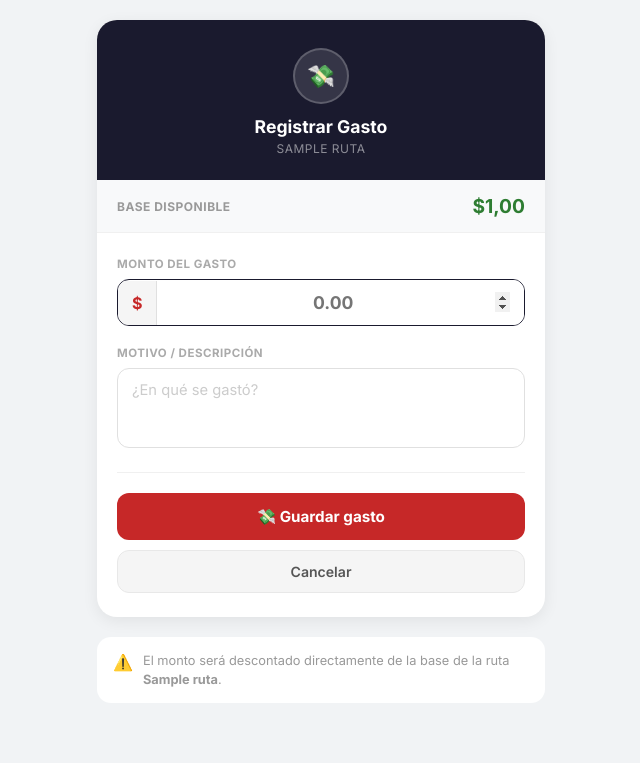
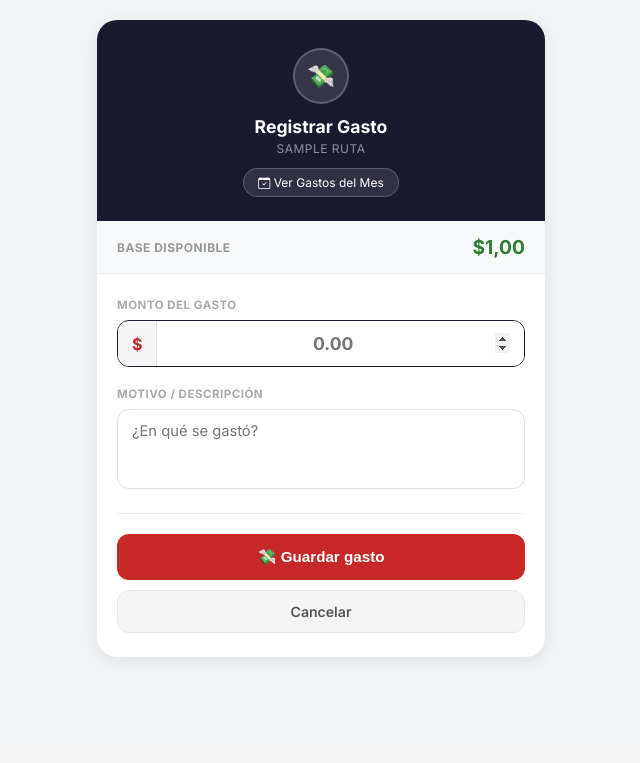
Before and after one commit to kevincabrera14/prestaap, a Django app: page /ruta/1/gasto/ in a window 1280 px wide. Shown: the part 55-818 px from the top of the page, without its empty margins (319-959 px from the left). After the commit the page ends 714 px from the top, so only its background shows below. Run offline with Django 5.2, Linux system fonts and the light colour scheme; a user stored in the database is signed in; tables that the repository leaves empty hold one stand-in row (values such as "Sample post").

Commit message:
gastos mes

```diff
--- a/app/templates/app/registrar_gasto.html
+++ b/app/templates/app/registrar_gasto.html
@@ -7,6 +7,9 @@
     <title>PrestApp | Registrar Gasto</title>
     <meta name="viewport" content="width=device-width, initial-scale=1">
     <link href="https://fonts.googleapis.com/css2?family=Inter:wght@400;500;600;700&display=swap" rel="stylesheet">
+    <!-- Iconos opcionales -->
+    <link rel="stylesheet" href="https://cdn.jsdelivr.net/npm/bootstrap-icons@1.11.1/font/bootstrap-icons.css">
+
     <style>
         * { box-sizing: border-box; margin: 0; padding: 0; }
         body { font-family: 'Inter', sans-serif; background: #f1f3f5; color: #1a1a1a; min-height: 100vh; }
@@ -60,6 +63,21 @@
         }
         .header-title { color: #fff; font-weight: 700; font-size: 1.1rem; margin-bottom: 4px; }
         .header-sub { color: rgba(255,255,255,0.5); font-size: 0.75rem; text-transform: uppercase; letter-spacing: 0.5px; }
+
+        /* Botón para ver historial */
+        .btn-history {
+            background: rgba(255,255,255,0.1);
+            border: 1px solid rgba(255,255,255,0.2);
+            color: #fff;
+            padding: 6px 14px;
+            border-radius: 20px;
+            font-size: 0.75rem;
+            margin-top: 12px;
+            cursor: pointer;
+            transition: 0.2s;
+            font-family: 'Inter', sans-serif;
+        }
+        .btn-history:hover { background: rgba(255,255,255,0.2); }
 
         .saldo-strip {
             background: #f8f9fa;
@@ -129,7 +147,6 @@
             background: #fff;
         }
         textarea.field-textarea:focus { border-color: #1a1a2e; }
-        textarea.field-textarea::placeholder { color: #ccc; }
 
         .divider { height: 1px; background: #f0f0f0; margin: 4px 0 20px; }
 
@@ -143,7 +160,6 @@
             font-size: 0.95rem;
             border: none;
             cursor: pointer;
-            font-family: 'Inter', sans-serif;
             margin-bottom: 10px;
             transition: background 0.2s;
         }
@@ -161,21 +177,47 @@
             text-align: center;
             text-decoration: none;
             display: block;
-            transition: background 0.2s;
         }
-        .btn-cancelar:hover { background: #ebebeb; color: #333; }
 
-        .nota {
-            margin-top: 20px;
+        /* ESTILOS DEL MODAL */
+        .modal-overlay {
+            display: none;
+            position: fixed;
+            top: 0; left: 0; width: 100%; height: 100%;
+            background: rgba(0,0,0,0.6);
+            backdrop-filter: blur(4px);
+            z-index: 1000;
+            padding: 20px;
+        }
+        .modal-content {
             background: #fff;
-            border-radius: 14px;
-            padding: 14px 16px;
+            max-width: 400px;
+            margin: 40px auto;
+            border-radius: 24px;
+            overflow: hidden;
+            box-shadow: 0 20px 40px rgba(0,0,0,0.2);
+            animation: slideUp 0.3s ease-out;
+        }
+        @keyframes slideUp { from { transform: translateY(20px); opacity: 0; } to { transform: translateY(0); opacity: 1; } }
+
+        .modal-header { padding: 20px; background: #f8f9fa; display: flex; justify-content: space-between; align-items: center; }
+        .modal-body { padding: 20px; }
+        .total-badge {
+            background: #fff5f5;
+            padding: 20px;
+            border-radius: 16px;
+            text-align: center;
+            margin-bottom: 20px;
+            border: 1px dashed #feb2b2;
+        }
+
+        .table-scroll { max-height: 250px; overflow-y: auto; }
+        .gasto-item {
             display: flex;
-            gap: 10px;
-            align-items: flex-start;
+            justify-content: space-between;
+            padding: 12px 0;
+            border-bottom: 1px solid #f1f3f5;
         }
-        .nota-ico { font-size: 1rem; flex-shrink: 0; margin-top: 1px; }
-        .nota-txt { font-size: 0.8rem; color: #999; line-height: 1.5; }
     </style>
 </head>
 <body>
@@ -186,60 +228,94 @@
 </nav>
 
 <div class="page">
-
     <div class="main-card">
-
         <div class="card-header">
             <div class="header-ico">💸</div>
             <div class="header-title">Registrar Gasto</div>
             <div class="header-sub">{{ ruta.nombre }}</div>
+
+            <!-- BOTÓN PARA ABRIR MODAL -->
+            <button class="btn-history" onclick="toggleModal(true)">
+                <i class="bi bi-calendar-check"></i> Ver Gastos del Mes
+            </button>
         </div>
 
         <div class="saldo-strip">
             <span class="saldo-label">Base disponible</span>
-            <span class="saldo-val">${{ ruta.base |intcomma }}</span>
+            <span class="saldo-val">${{ ruta.base|intcomma }}</span>
         </div>
 
         <div class="form-body">
             <form method="POST">
                 {% csrf_token %}
-
                 <div class="field-wrap">
                     <label class="field-label">Monto del gasto</label>
                     <div class="monto-wrap">
                         <span class="monto-prefix">$</span>
-                        <input type="number"
-                               step="0.01"
-                               name="monto"
-                               class="monto-input"
-                               placeholder="0.00"
-                               required
-                               autofocus>
+                        <input type="number" step="0.01" name="monto" class="monto-input" placeholder="0.00" required autofocus>
                     </div>
                 </div>
 
                 <div class="field-wrap">
                     <label class="field-label">Motivo / Descripción</label>
-                    <textarea name="descripcion"
-                              class="field-textarea"
-                              rows="3"
-                              placeholder="¿En qué se gastó?"></textarea>
+                    <textarea name="descripcion" class="field-textarea" rows="3" placeholder="¿En qué se gastó?"></textarea>
                 </div>
 
                 <div class="divider"></div>
-
                 <button type="submit" class="btn-guardar">💸 Guardar gasto</button>
                 <a href="{% url 'dashboard_supervisor' %}?ruta={{ ruta.id }}" class="btn-cancelar">Cancelar</a>
             </form>
         </div>
     </div>
+</div>
 
-    <div class="nota">
-        <span class="nota-ico">⚠️</span>
-        <span class="nota-txt">El monto será descontado directamente de la base de la ruta <strong>{{ ruta.nombre }}</strong>.</span>
+<!-- VENTANA MODAL -->
+<div id="modalGastos" class="modal-overlay" onclick="handleOutsideClick(event)">
+    <div class="modal-content">
+        <div class="modal-header">
+            <span style="font-weight: 700; color: #1a1a2e;">Historial Mensual</span>
+            <button onclick="toggleModal(false)" style="background:none; border:none; font-size: 1.2rem; cursor:pointer;">&times;</button>
+        </div>
+        <div class="modal-body">
+            <div class="total-badge">
+                <p style="font-size: 0.7rem; color: #c62828; font-weight: 700; text-transform: uppercase;">Total Gastado en {% now "F" %}</p>
+                <h2 style="color: #c62828; font-weight: 800; font-size: 1.8rem;">$ {{ total_gastos_mes|intcomma }}</h2>
+            </div>
+
+            <p class="field-label" style="margin-bottom: 12px;">Últimos movimientos</p>
+            <div class="table-scroll">
+                {% for gasto in gastos_recientes %}
+                <div class="gasto-item">
+                    <div>
+                        <p style="font-size: 0.85rem; font-weight: 600; color: #333;">{{ gasto.descripcion|default:"Sin descripción" }}</p>
+                        <p style="font-size: 0.7rem; color: #999;">{{ gasto.fecha|date:"d M, Y" }}</p>
+                    </div>
+                    <div style="text-align: right;">
+                        <p style="font-size: 0.85rem; font-weight: 700; color: #c62828;">- ${{ gasto.monto|intcomma }}</p>
+                    </div>
+                </div>
+                {% empty %}
+                <p style="text-align: center; color: #ccc; padding: 20px; font-size: 0.8rem;">No hay registros este mes.</p>
+                {% endfor %}
+            </div>
+
+            <button onclick="toggleModal(false)" class="btn-cancelar" style="margin-top: 20px; background: #1a1a2e; color: #fff; border: none;">Entendido</button>
+        </div>
     </div>
+</div>
 
-</div>
+<script>
+    function toggleModal(show) {
+        const modal = document.getElementById('modalGastos');
+        modal.style.display = show ? 'block' : 'none';
+        if (show) document.body.style.overflow = 'hidden'; // Bloquear scroll
+        else document.body.style.overflow = 'auto';
+    }
+
+    function handleOutsideClick(e) {
+        if (e.target.id === 'modalGastos') toggleModal(false);
+    }
+</script>
 
 </body>
 </html>
--- a/app/views.py
+++ b/app/views.py
@@ -944,54 +944,82 @@ def crear_cuotas(targeta):
 from decimal import Decimal # Importante para manejar dinero con exactitud
 from django.db import transaction # Para asegurar que si falla algo, no se reste dinero a medias
 
+
+
+from django.shortcuts import render, get_object_or_404, redirect
+from django.contrib.auth.decorators import login_required
+from django.contrib import messages
+from django.db import transaction
+from django.db.models import Sum
+from decimal import Decimal
+from datetime import date
+# Asegúrate de importar tus modelos
+# from .models import Ruta, MovimientoRuta
+
 @login_required
 def registrar_gasto(request, ruta_id):
     ruta = get_object_or_404(Ruta, id=ruta_id)
+    hoy = date.today()
 
+    # --- LÓGICA PARA EL MODAL (NUEVO) ---
+    # Obtenemos los movimientos de tipo EGRESO para esta ruta en el mes actual
+    gastos_mes_qs = MovimientoRuta.objects.filter(
+        ruta=ruta,
+        tipo='EGRESO',
+        fecha__month=hoy.month,
+        fecha__year=hoy.year
+    ).order_by('-fecha')
+
+    # Sumamos el total de esos gastos
+    total_gastos_mes = gastos_mes_qs.aggregate(Sum('monto'))['monto__sum'] or 0
+
+    # --- PROCESAMIENTO DEL FORMULARIO ---
     if request.method == 'POST':
         monto_str = request.POST.get('monto')
         descripcion = request.POST.get('descripcion')
 
         try:
             if monto_str:
-                # Convertimos a Decimal para que sea compatible con el modelo
                 monto = Decimal(monto_str)
 
                 if monto <= 0:
                     messages.error(request, "El monto debe ser mayor a cero.")
-                    return render(request, 'app/registrar_gasto.html', {'ruta': ruta})
 
                 # Verificamos si la base aguanta el gasto
-                if ruta.base < monto:
+                elif ruta.base < monto:
                     messages.error(request, f"⚠️ Fondos insuficientes. La base actual es ${ruta.base}")
-                    return render(request, 'app/registrar_gasto.html', {'ruta': ruta})
 
-                # Usamos una transacción para que se guarde el movimiento Y se reste la base al mismo tiempo
-                with transaction.atomic():
-                    # 1. RESTAMOS DE LA BASE
-                    ruta.base -= monto
-                    ruta.save()
+                else:
+                    # Transacción atómica para seguridad de datos
+                    with transaction.atomic():
+                        # 1. RESTAMOS DE LA BASE
+                        ruta.base -= monto
+                        ruta.save()
 
-                    # 2. CREAMOS EL MOVIMIENTO (Para auditoría y Reporte Diario)
-                    MovimientoRuta.objects.create(
-                        ruta=ruta,
-                        tipo='EGRESO',
-                        monto=monto,
-                        descripcion=f"GASTO: {descripcion}"
-                    )
+                        # 2. CREAMOS EL MOVIMIENTO
+                        MovimientoRuta.objects.create(
+                            ruta=ruta,
+                            tipo='EGRESO',
+                            monto=monto,
+                            descripcion=f"GASTO: {descripcion}"
+                        )
 
-                messages.success(request, f"✅ Gasto de ${monto} descontado de la base.")
-                return redirect(f'/dashboard/supervisor/?ruta={ruta.id}')
+                    messages.success(request, f"✅ Gasto de ${monto} descontado de la base.")
+                    return redirect(f'/dashboard/supervisor/?ruta={ruta.id}')
             else:
                 messages.error(request, "El monto es obligatorio.")
+
         except Exception as e:
             messages.error(request, f"Error al procesar el gasto: {e}")
 
-    return render(request, 'app/registrar_gasto.html', {'ruta': ruta})
+    # Enviamos los datos al template (incluyendo los del modal)
+    context = {
+        'ruta': ruta,
+        'gastos_recientes': gastos_mes_qs,  # Para la tablita del modal
+        'total_gastos_mes': total_gastos_mes # Para el encabezado del modal
+    }
 
-
-
-
+    return render(request, 'app/registrar_gasto.html', context)
 
 
 
```
